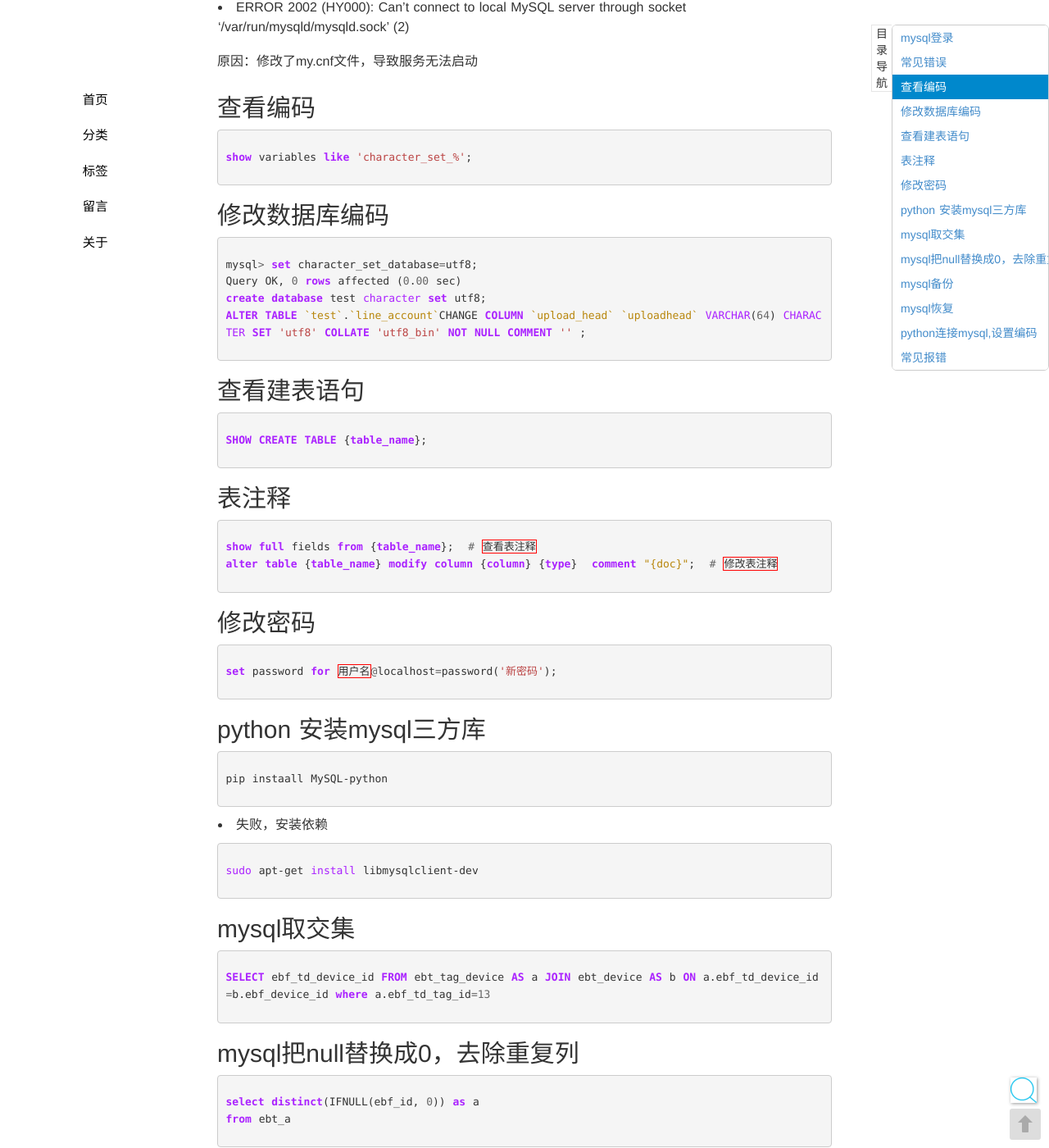
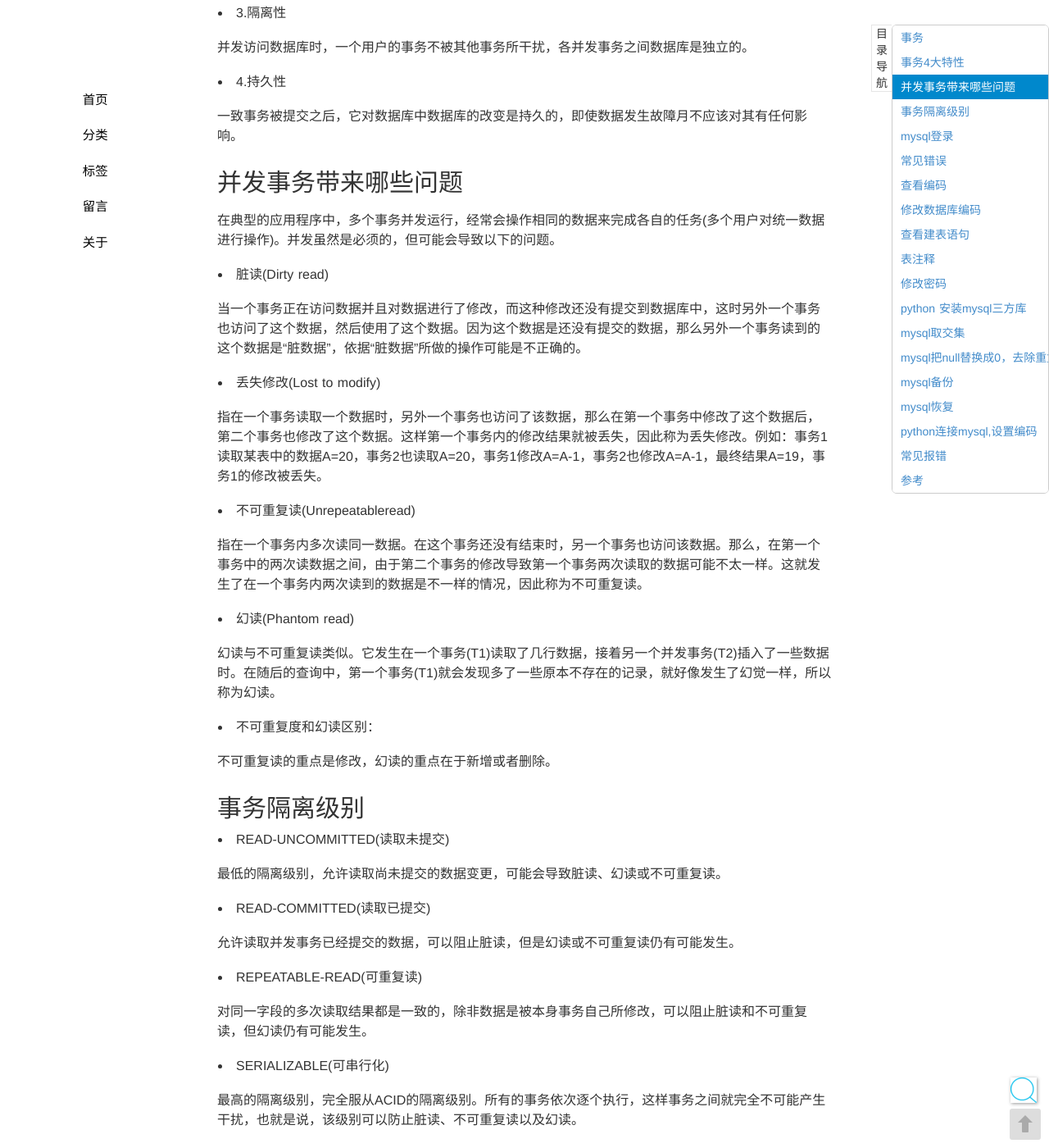
Before and after one commit to seekplum/seekplum.github.io, a Jekyll site: the page built from _posts/2017-01-07-mysql.md, in a window 1280 px wide and 1400 px high, scrolled down 447 px. Shown: the whole window at 82% size. Built offline with Jekyll 4.4.1, drawn with Linux system fonts in a browser that asks for light colours; comment, search, counter and statistics services are not loaded; some of the changed text lies outside the part shown.

````diff
--- a/_posts/2017-01-07-mysql.md
+++ b/_posts/2017-01-07-mysql.md
@@ -5,6 +5,70 @@
 tags: mysql plmysql
 thread: mysql
 ---
+
+## 事务
+
+事务是一组逻辑的操作，要么都执行，要么都不执行
+
+## 事务4大特性
+
+* 1.原子性
+
+事务是最小的执行单元，不允许分割。事务的原子性确保动作要么全部完成，要么完全不起作用。
+
+* 2.一致性
+
+执行事务前后，数据保持一致，多个事务对同一数据读取的结果是相同的。
+
+* 3.隔离性
+
+并发访问数据库时，一个用户的事务不被其他事务所干扰，各并发事务之间数据库是独立的。
+
+* 4.持久性
+
+一致事务被提交之后，它对数据库中数据库的改变是持久的，即使数据发生故障月不应该对其有任何影响。
+
+## 并发事务带来哪些问题
+
+在典型的应用程序中，多个事务并发运行，经常会操作相同的数据来完成各自的任务(多个用户对统一数据进行操作)。并发虽然是必须的，但可能会导致以下的问题。
+
+* 脏读(Dirty read)
+
+当一个事务正在访问数据并且对数据进行了修改，而这种修改还没有提交到数据库中，这时另外一个事务也访问了这个数据，然后使用了这个数据。因为这个数据是还没有提交的数据，那么另外一个事务读到的这个数据是“脏数据”，依据“脏数据”所做的操作可能是不正确的。
+
+* 丢失修改(Lost to modify)
+
+指在一个事务读取一个数据时，另外一个事务也访问了该数据，那么在第一个事务中修改了这个数据后，第二个事务也修改了这个数据。这样第一个事务内的修改结果就被丢失，因此称为丢失修改。例如：事务1读取某表中的数据A=20，事务2也读取A=20，事务1修改A=A-1，事务2也修改A=A-1，最终结果A=19，事务1的修改被丢失。
+
+* 不可重复读(Unrepeatableread)
+
+指在一个事务内多次读同一数据。在这个事务还没有结束时，另一个事务也访问该数据。那么，在第一个事务中的两次读数据之间，由于第二个事务的修改导致第一个事务两次读取的数据可能不太一样。这就发生了在一个事务内两次读到的数据是不一样的情况，因此称为不可重复读。
+
+* 幻读(Phantom read)
+
+幻读与不可重复读类似。它发生在一个事务(T1)读取了几行数据，接着另一个并发事务(T2)插入了一些数据时。在随后的查询中，第一个事务(T1)就会发现多了一些原本不存在的记录，就好像发生了幻觉一样，所以称为幻读。
+
+* 不可重复度和幻读区别：
+
+不可重复读的重点是修改，幻读的重点在于新增或者删除。
+
+## 事务隔离级别
+
+* READ-UNCOMMITTED(读取未提交)
+
+最低的隔离级别，允许读取尚未提交的数据变更，可能会导致脏读、幻读或不可重复读。
+
+* READ-COMMITTED(读取已提交)
+
+允许读取并发事务已经提交的数据，可以阻止脏读，但是幻读或不可重复读仍有可能发生。
+
+* REPEATABLE-READ(可重复读)
+
+对同一字段的多次读取结果都是一致的，除非数据是被本身事务自己所修改，可以阻止脏读和不可重复读，但幻读仍有可能发生。
+
+* SERIALIZABLE(可串行化)
+
+最高的隔离级别，完全服从ACID的隔离级别。所有的事务依次逐个执行，这样事务之间就完全不可能产生干扰，也就是说，该级别可以防止脏读、不可重复读以及幻读。
 
 ## mysql登录
 
@@ -133,4 +197,12 @@
 
 原因：hjd-dev-env所属用户组问题
 
-解决方法：chown -R hjd:hjd hjd-dev-env
+解决方法：
+
+```bash
+chown -R hjd:hjd hjd-dev-env
+```
+
+## 参考
+
+* [MySQL重要知识点](https://juejin.im/post/5d1758d06fb9a07eed351405?utm_source=gold_browser_extension#heading-27)
````
Also changed, not shown: _posts/2018-04-25-mac-install-mysql.md (+35 -16 lines), _posts/2019-07-08-mongodb-index.md (added, +122 -0 lines), _posts/2019-07-08-mysql-index.md (added, +211 -0 lines), _posts/2018-04-13-mysql-sh-install.md (line endings or trailing spaces), static/images/mysql/b+tree.jpg (added), 1 other file.
